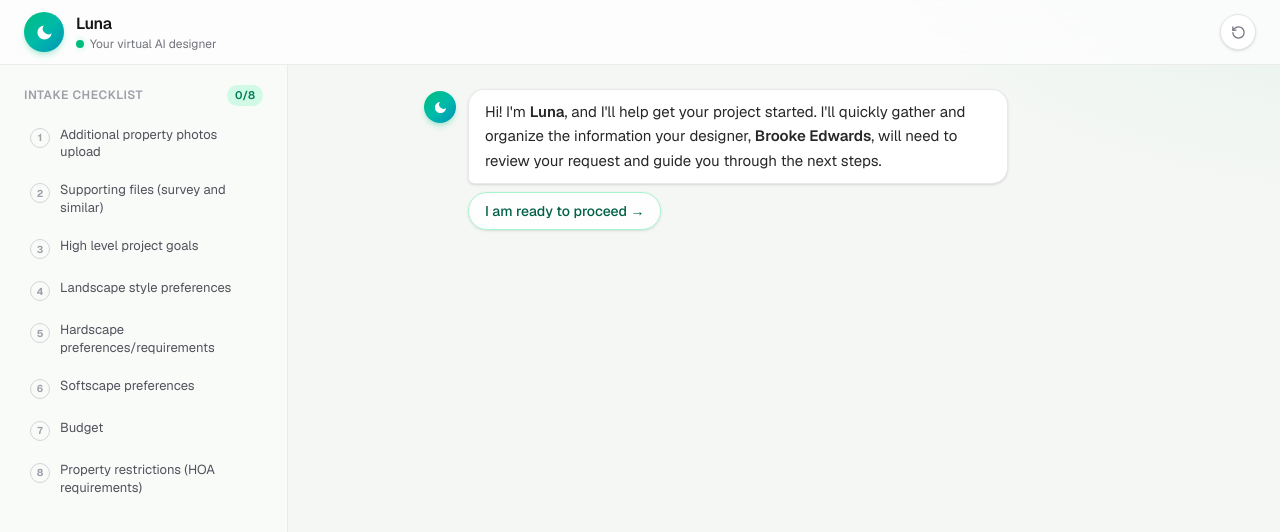
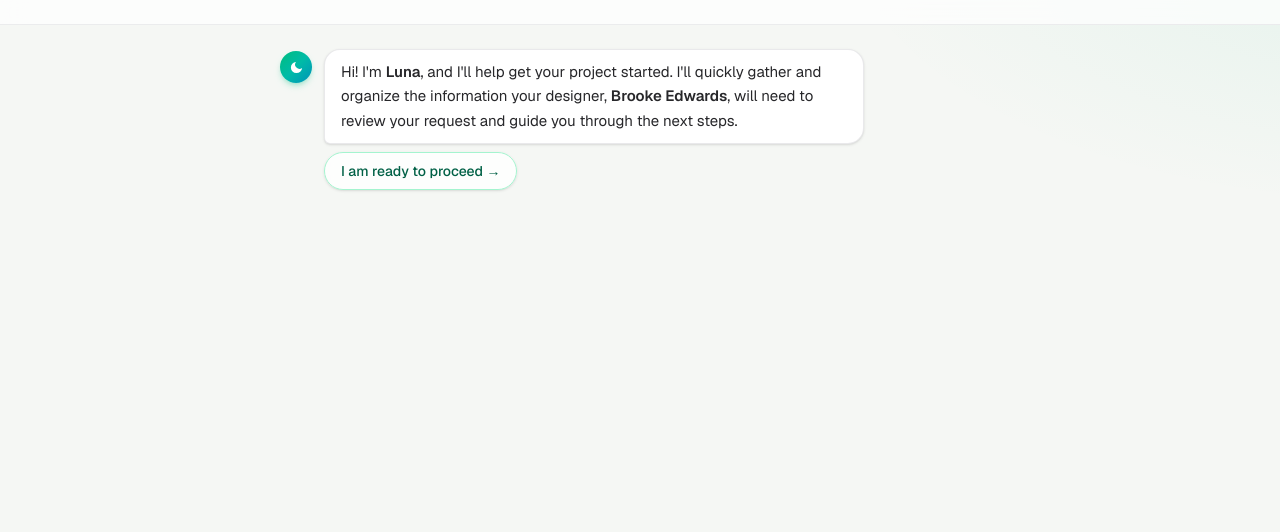
Before and after one commit to m17gupta/my_design_pro_chat, a Next.js app: page /enterprise in a window 1280 px wide. Shown: the top 532 px of the page. Built offline with nearby package versions, Linux system fonts and the light colour scheme.

Commit message:
hide header and left section

```diff
--- a/src/components/chat/ChatWindow.tsx
+++ b/src/components/chat/ChatWindow.tsx
@@ -676,7 +676,7 @@ export default function ChatWindow() {
 
       {/* Header */}
       <header className="z-20 flex items-center gap-3 border-b border-zinc-200/70 bg-white/70 px-4 py-3 backdrop-blur-md dark:border-zinc-800/70 dark:bg-zinc-950/70 sm:px-6">
-        <div className="flex min-w-0 items-center gap-3">
+        {/* <div className="flex min-w-0 items-center gap-3">
           <LunaAvatar pulse={typing} />
           <div className="min-w-0">
             <h1 className="truncate text-base font-semibold tracking-tight">Luna</h1>
@@ -703,10 +703,10 @@ export default function ChatWindow() {
               </motion.p>
             </AnimatePresence>
           </div>
-        </div>
+        </div> */}
 
         {/* Mobile progress chip */}
-        <button
+        {/* <button
           type="button"
           onClick={() => setMenuOpen((v) => !v)}
           aria-expanded={menuOpen}
@@ -728,10 +728,10 @@ export default function ChatWindow() {
             <path d="M22 4L12 14.01l-3-3" />
           </svg>
           {doneCount}/{CHECKLIST.length}
-        </button>
+        </button> */}
 
         {/* Reset */}
-        <motion.button
+        {/* <motion.button
           type="button"
           onClick={startOver}
           whileHover={{ scale: 1.06 }}
@@ -754,7 +754,7 @@ export default function ChatWindow() {
             <path d="M3 12a9 9 0 1 0 9-9 9.75 9.75 0 0 0-6.74 2.74L3 8" />
             <path d="M3 3v5h5" />
           </svg>
-        </motion.button>
+        </motion.button> */}
       </header>
 
       {/* Mobile checklist dropdown */}
@@ -776,12 +776,12 @@ export default function ChatWindow() {
 
       <div className="flex min-h-0 flex-1">
         {/* Desktop sidebar */}
-        <aside
+        {/* <aside
           aria-label="Intake progress"
           className="hidden w-72 shrink-0 overflow-y-auto border-r border-zinc-200/70 bg-white/40 p-5 lg:block dark:border-zinc-800/70 dark:bg-zinc-950/40"
         >
           <ProgressChecklist completed={completed} currentId={currentId} />
-        </aside>
+        </aside> */}
 
         {/* Chat content */}
         <main id="chat-panel" className="min-w-0 flex-1 overflow-y-auto">
```
